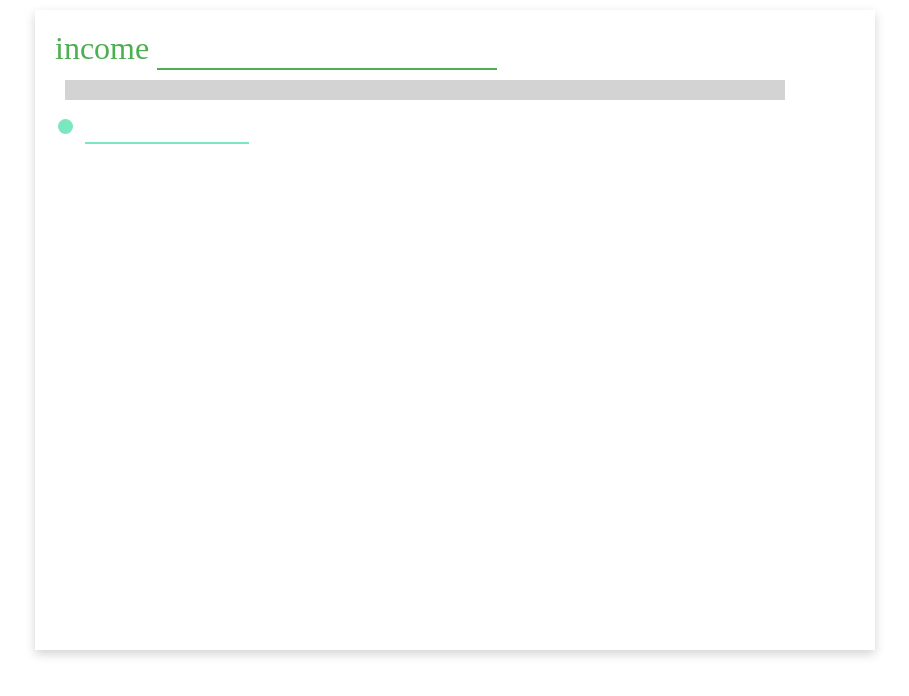
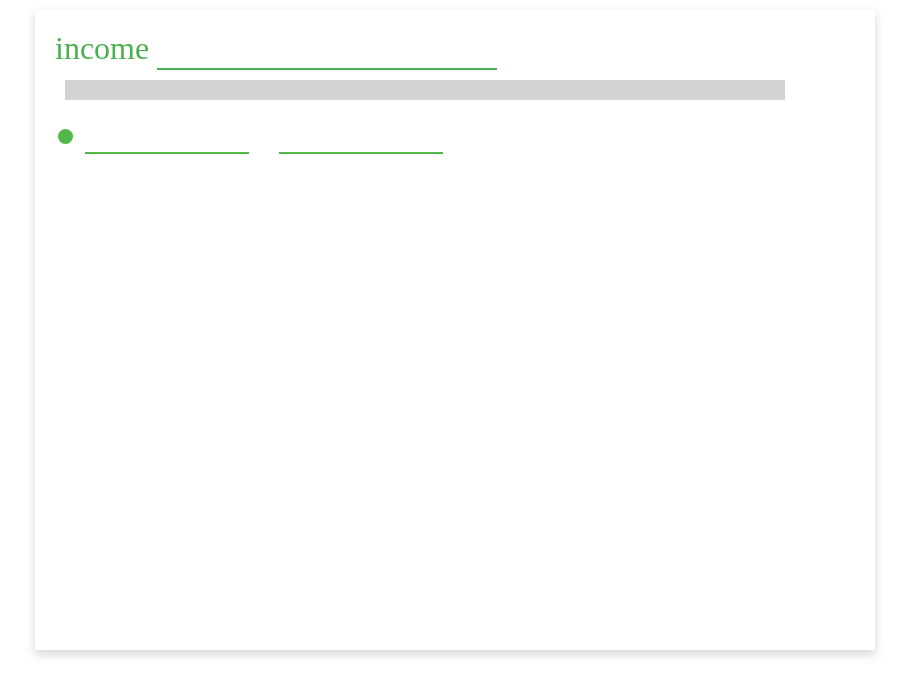
Before and after one commit to ethanjurman/budget-app, a React (Create React App) app: page / in a window 1280 px wide. Shown: the top 696 px of the page, without its empty margins (185-1094 px from the left). Built offline with nearby package versions, Linux system fonts and the light colour scheme.

Commit message:
expenses as store logic

```diff
--- a/src/App.js
+++ b/src/App.js
@@ -4,10 +4,8 @@ import './App.css';
 import SplitBar from './components/SplitBar/SplitBar';
 import { genNextColor } from './components/ColorSelector/colors';
 import IncomeManager from './components/income/IncomeManager';
+import InputRowGroup from './components/InputRow/InputRowGroup';
 import * as Store from './store/store';
-
-// import Input from './components/InputRow/Input';
-import InputRow from './components/InputRow/InputRow';
 
 const expenses = [
   { name: 'food', value: 100, color: genNextColor.next().value },
@@ -18,6 +16,16 @@ const expenses = [
 const newExpenseColor = genNextColor.next().value;
 
 class App extends Component {
+  getExpenses() {
+    const rows = this.props.store.getStoreValue('INPUT_ROWS', []);
+    return rows.map((item) => {
+      return {
+        name: item.InputRowId,
+        value: item.value,
+        color: item.color,
+      };
+    });
+  }
   render() {
     if (!this.props.store) {
       return null;
@@ -25,11 +33,8 @@ class App extends Component {
     return (
       <div className="App">
         <IncomeManager />
-        <SplitBar items={expenses} total={this.props.store.getStoreValue('income')} />
-        <InputRow
-          inputKey="newExpense"
-          initialColor={newExpenseColor}
-        />
+        <SplitBar items={this.getExpenses()} total={this.props.store.getStoreValue('income')} />
+        <InputRowGroup />
       </div>
     );
   }
--- a/src/components/InputRow/Input.js
+++ b/src/components/InputRow/Input.js
@@ -7,12 +7,12 @@ const Input = (props) => {
   const textValue = props.store.getStoreValue(props.inputKey, '');
   const onUpdateText = ({ target: { value } }) => {
     props.store.setStoreValue(props.inputKey, value);
+    props.onUpdate({ rowId: props.inputKey, value });
   };
   return (
     <div className="Input">
       <input
         type="text"
-        onKeyDown={onUpdateText}
         onKeyUp={onUpdateText}
         style={{
           color: props.color,
@@ -30,6 +30,7 @@ Input.propTypes = {
   inputKey: PropTypes.string.isRequired,
   color: PropTypes.string.isRequired,
   store: PropTypes.instanceOf(Store.Store).isRequired,
+  onUpdate: PropTypes.func.isRequired,
 };
 
 export default Store.connect(Input);
--- a/src/components/InputRow/InputRow.js
+++ b/src/components/InputRow/InputRow.js
@@ -26,7 +26,13 @@ class InputRow extends Component {
         />
         <Input
           color={this.state.color}
-          inputKey={this.props.inputKey}
+          inputKey={this.props.inputRowKey}
+          onUpdate={this.props.onUpdateName}
+        />
+        <Input
+          color={this.state.color}
+          inputKey={this.props.inputRowKey}
+          onUpdate={this.props.onUpdateValue}
         />
       </div>
     );
@@ -34,8 +40,10 @@ class InputRow extends Component {
 }
 
 InputRow.propTypes = {
-  inputKey: PropTypes.string.isRequired,
+  inputRowKey: PropTypes.string.isRequired,
   initialColor: PropTypes.string.isRequired,
+  onUpdateName: PropTypes.func.isRequired,
+  onUpdateValue: PropTypes.func.isRequired,
 };
 
 export default InputRow;
--- /dev/null
+++ b/src/components/InputRow/InputRowGroup.js
@@ -0,0 +1,80 @@
+import React from 'react';
+
+import InputRow from './InputRow';
+import { genNextColor } from '../ColorSelector/colors';
+import * as Store from '../../store/store';
+
+const INPUT_ROWS = 'INPUT_ROWS';
+
+function newInputRow(rows) {
+  return {
+    InputRowId: `inputRow${rows.length}`,
+    color: genNextColor.next().value,
+    name: '',
+    value: 0,
+  };
+}
+
+function addInputRow() {
+  const store = new Store.Store();
+  const rows = store.getStoreValue(INPUT_ROWS, []);
+  rows.push(newInputRow(rows));
+  store.setStoreValue(INPUT_ROWS, rows);
+}
+
+function onUpdateFunc(rowId) {
+  const store = new Store.Store();
+  const rows = store.getStoreValue(INPUT_ROWS, []);
+  const lastRow = rows[rows.length - 1];
+  if (lastRow && rowId === lastRow.InputRowId) {
+    return addInputRow();
+  }
+}
+
+function rowsToMap(rowMap, row) {
+  const newRowMap = rowMap;
+  newRowMap[row.InputRowId] = row;
+  return rowMap;
+}
+
+function onUpdateName({ rowId, value }) {
+  const store = new Store.Store();
+  const rows = store.getStoreValue(INPUT_ROWS, []);
+  rows.reduce(rowsToMap, {})[rowId].name = value;
+  store.setStoreValue(INPUT_ROWS, rows);
+  onUpdateFunc(rowId);
+}
+
+function onUpdateValue({ rowId, value }) {
+  const store = new Store.Store();
+  const rows = store.getStoreValue(INPUT_ROWS, []);
+  rows.reduce(rowsToMap, {})[rowId].value = value;
+  store.setStoreValue(INPUT_ROWS, rows);
+  onUpdateFunc(rowId);
+}
+
+function renderInputRow(inputRow) {
+  return (
+    <InputRow
+      key={inputRow.InputRowId}
+      inputRowKey={inputRow.InputRowId}
+      initialColor={inputRow.color}
+      onUpdateName={onUpdateName}
+      onUpdateValue={onUpdateValue}
+    />
+  );
+}
+
+const InputRowGroup = (props) => {
+  const rows = props.store.getStoreValue(INPUT_ROWS, []);
+  if (rows.length === 0) {
+    addInputRow();
+  }
+  return (
+    <div className="InputRowGroup">
+      {rows.map(renderInputRow)}
+    </div>
+  );
+};
+
+export default Store.connect(InputRowGroup);
--- a/src/components/InputRow/inputRow.css
+++ b/src/components/InputRow/inputRow.css
@@ -17,3 +17,8 @@
   border: none;
   border-bottom: solid 5px;
 }
+
+.InputRow {
+  display: -webkit-box;
+  margin: 20px 0px;
+}
```
Also changed, not shown: src/components/expenses/ExpenseAddButton.js (deleted, +0 -15 lines).
